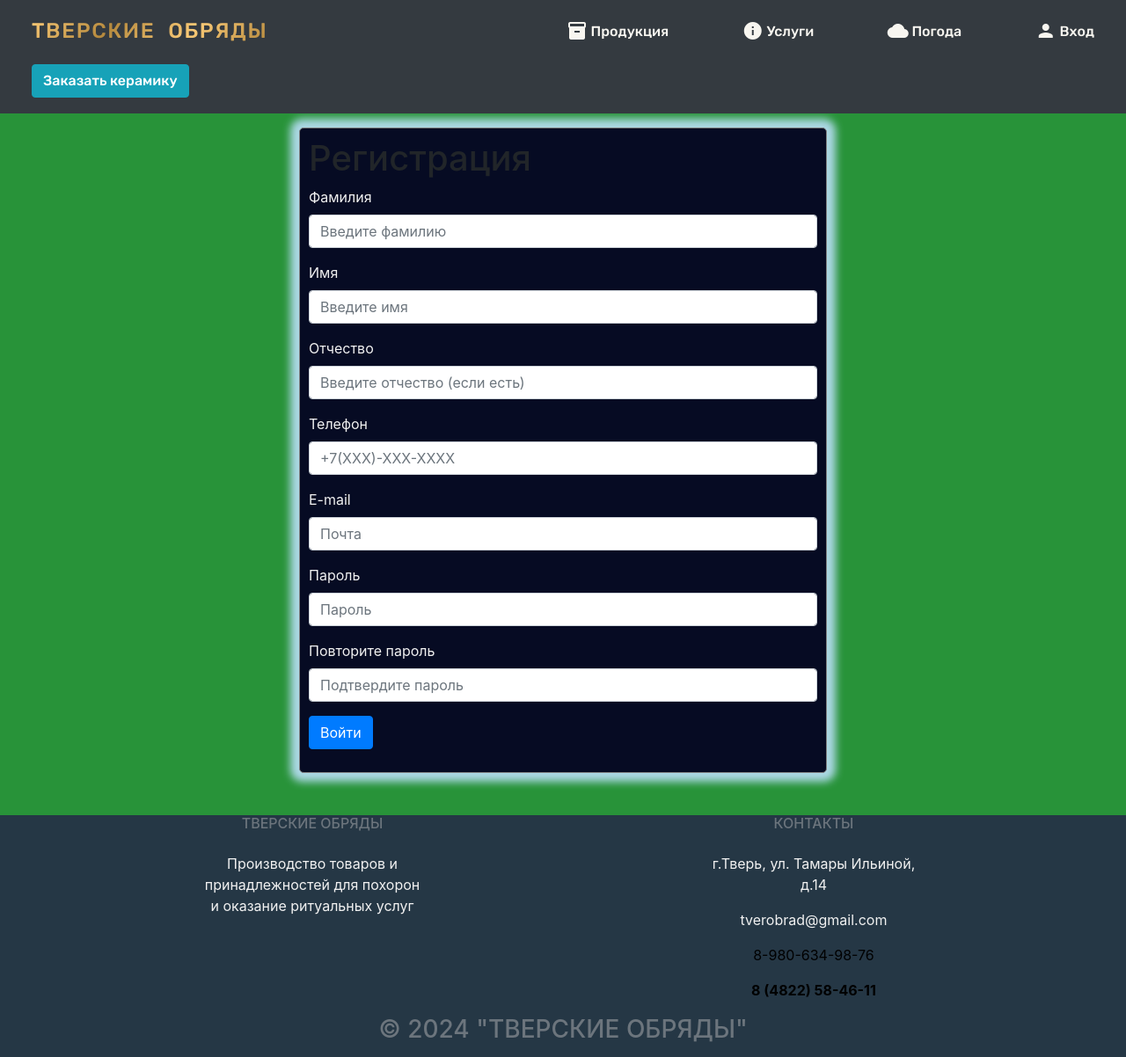
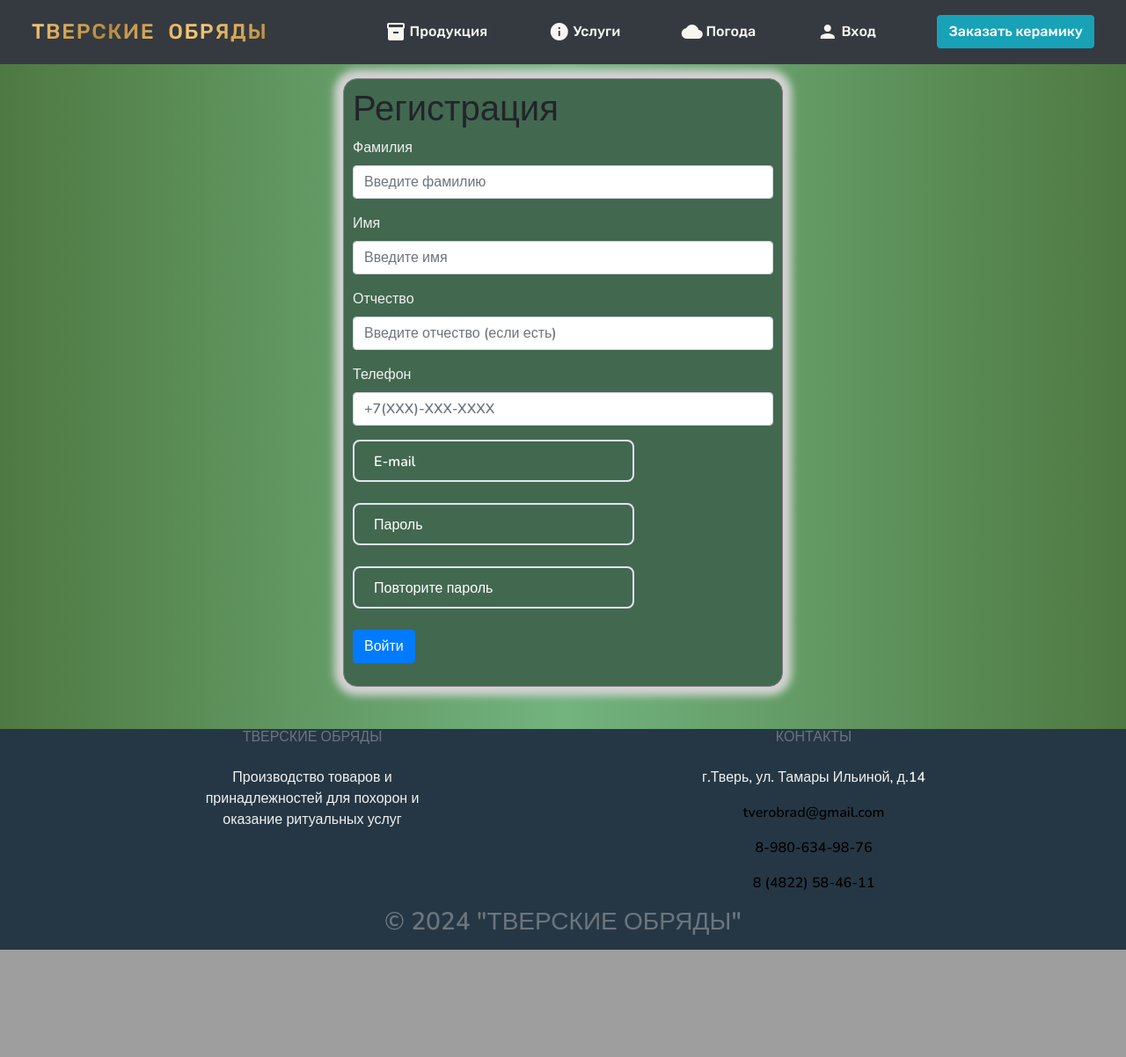
Before and after one commit to nikorai-prog/Website, a Flask app: page /register in a window 1280 px wide. Shown: the part 481-1683 px from the top of the page at 88% size. After the commit the page ends 1561 px from the top, so only its background shows below. Run offline with Flask 3, Linux system fonts and the light colour scheme; parts of the project's set-up code (start-up, migrations or seed data) failed here and were passed over; some libraries are stand-ins or nearby versions.

Commit message:
цвет

```diff
--- a/static/css/style.css
+++ b/static/css/style.css
@@ -1,17 +1,26 @@
 /****************************\
-    Цвета
+    Основные переменные
 \****************************/
 
 :root {
+    /* Цвета */
     --text-color: #f1f1f1;
     --footer-bg-color: #253745;
 
+    /* Шрифты */
     --main-font: 'Rubik', sans-serif;
     --font1: 'Nunito', sans-serif;
 
 
     --main-font-size: 1.5rem;
     --font1-weight: 600;
+
+    --main-border-radius: 1em;
+
+    --login-form-bg: #436850;
+
+    /* Градиент */
+    --main-gradient: linear-gradient(135deg, #F9C976, #B5893D, #F9C976, #B5893D);
 }
 
 /****************************
@@ -188,10 +197,18 @@ p, li {
     color: var(--text-color);
 }
 
+body {
+     background-color: #289339;
+    /* background: linear-gradient(45deg, #000, #dfd1c5); */
+    /* background-image: url('../img/background.jpg'); */
+    background-size: 100% 100%;
+    background-repeat: repeat;
+    background: linear-gradient(90deg, #4f7942, #72B37E 50%, #4f7942);
+    font-family: var(--font1);
+}
+
 html {
     scroll-behavior: smooth;
-    font-family: var(--font1);
-    font-weight: var(--font1-weight);
 }
 
 .sticky {
@@ -213,7 +230,7 @@ li, a, button {
 
 header {
     /* background-image: url({{ url_for('static', filename='img/chrome_YF0RuQNbcl.jpg') }}); */
-    background-image: url('../img/4fdb79e4-49d7-4f5b-bcec-3288958972cd.jpg');
+    background-image: url('../img/d48cb6c8-087b-4816-a72e-1916966ff833.jpg');
     background-size: 100% auto;
     background-position: center;
     height: 60vh;
@@ -227,16 +244,6 @@ header {
 
 header img {
     width: 120px;
-}
-
-
-
-body {
-     background-color: #289339;
-    /* background: linear-gradient(45deg, #000, #dfd1c5); */
-    /* background-image: url('../img/background.jpg'); */
-    background-size: 100% 100%;
-    background-repeat: repeat;
 }
 
 #display_image {
@@ -346,12 +353,13 @@ main {
 form.login_form {
     margin-left: auto;
     margin-right: auto;
-    max-width: 600px;
-    background-color: #060b23;
+    align-items: center;
+    max-width: 500px;
+    background-color: var(--login-form-bg);
     border: 1px solid gray;
-    border-radius: 5px;
+    border-radius: var(--main-border-radius);
     padding: 10px;
-    box-shadow: 0px 0px 10px 10px lightblue;
+    box-shadow: 0px 0px 10px 10px lightgrey;
 }
 ul {
     list-style: none;
@@ -361,8 +369,8 @@ ul {
 a.phone_number:hover {
     color: #00ffff;
     text-decoration: none;
-    background: linear-gradient(90deg, #F9C976, #B5893D, #F9C976, #B5893D, #F9C976);
-    background-size: 400%;
+    background: var(--main-gradient);
+    /* background: linear-gradient(135deg, #F9C976, #B5893D, #F9C976, #B5893D, #F9C976); */
     -webkit-text-fill-color: transparent;
     -webkit-background-clip: text;
     animation: animate 10s linear infinite;
@@ -436,11 +444,11 @@ nav ul li a.logo {
     -webkit-background-size: 500%;
     background-size: 500%;*/
     margin: 0;
-    margin-right: 20vw;
+    margin-right: 5vw;
     position: static;
     top: 35%;
     left: 20%;
-    background: linear-gradient(135deg, #F9C976, #B5893D, #F9C976, #B5893D);
+    background: var(--main-gradient);
     font-size: 1.5rem;
     font-family: var(--main-font);
     letter-spacing: 0.1rem;
@@ -667,6 +675,10 @@ body {
     cursor: text;
     transition: top 200ms ease-in, left 200ms ease-in, font-size 200ms ease-in;
     background-color: #060b23;
+    /* background-color: var(--login-form-bg); */
+  }
+  form.login_form .form__label {
+    background-color: var(--login-form-bg);
   }
 
 /*
--- a/templates/base.html
+++ b/templates/base.html
@@ -1,5 +1,5 @@
 <!DOCTYPE html>
-<html lang="ru" xmlns="http://www.w3.org/1999/html">
+<html lang="ru">
     <head>
         <meta charset="utf-8">
         <meta name="viewport" content="width=device-width, initial-scale=1, shrink-to-fit=no">
@@ -80,7 +80,7 @@
                       <!-- Links -->
                       <h6 class="text-uppercase fw-bold mb-4">Контакты</h6>
                       <p><i class="fas fa-home me-3"></i>г.Тверь, ул. Тамары Ильиной, д.14</p>
-                      <p><i class="fas fa-envelope me-3"></i>tverobrad@gmail.com</p>
+                      <p><a class="phone_number" href="mailto:tverobrad@gmail.com">tverobrad@gmail.com</a></p>
                       <p><a class="phone_number" href="tel:89806349876">8-980-634-98-76</a></p>
                       <p><strong><a class="phone_number" href="tel:84822584611">8 (4822) 58-46-11</a></strong></p>
                     </div>
--- a/templates/index.html
+++ b/templates/index.html
@@ -140,6 +140,6 @@
     <div style="position:relative;overflow:hidden;">
         <a href="https://yandex.ru/maps/org/tverskiye_obryady/1002885724/?utm_medium=mapframe&utm_source=maps" style="color:#eee;font-size:12px;position:absolute;top:0px;">Тверские обряды</a>
         <a href="https://yandex.ru/maps/14/tver/category/funeral_services/184108367/?utm_medium=mapframe&utm_source=maps" style="color:#eee;font-size:12px;position:absolute;top:14px;">Ритуальные услуги в Твери</a>
-        <iframe src="https://yandex.ru/map-widget/v1/?ll=35.925299%2C56.839336&mode=search&oid=1002885724&ol=biz&z=16.62" width="560" height="400" frameborder="1" allowFullscreen style="position:relative;"></iframe>
+        <iframe src="https://yandex.ru/map-widget/v1/?ll=35.925299%2C56.839336&mode=search&oid=1002885724&ol=biz&z=16.62" width="100%" height="400" frameborder="1" allowFullscreen style="position:relative;"></iframe>
     </div>
 {% endblock %}
--- a/templates/login.html
+++ b/templates/login.html
@@ -2,7 +2,8 @@
 
 {% block content %}
     <form class="login_form" action="" method="post">
-        <h1 class="center">Авторизация</h1>
+        <!-- class="center" -->
+        <h1>Авторизация</h1>
         {{ form.hidden_tag() }}
         <!-- <div class="form">
             <input type="text" id="email" class="form__input" autocomplete="on" placeholder=" ">
@@ -17,6 +18,7 @@
                 </div>
             {% endfor %}
         </div>
+        <br>
         <div class="form">
             {{ form.password(class="form__input", type="password",autocomplete="on", placeholder=" ") }}
             {{ form.password.label(class="form__label") }}
@@ -26,6 +28,7 @@
                 </div>
             {% endfor %}
         </div>
+        <br>
         <!-- <p>
             {{ form.email.label }}<br>
             {{ form.email(class="form-control", type="email", placeholder="Почта") }}
--- a/templates/register.html
+++ b/templates/register.html
@@ -40,33 +40,36 @@
                 </p>
             {% endfor %}
         </p>
-        <p>
-            {{ form.email.label }}<br>
-            {{ form.email(class="form-control", type="email", placeholder="Почта") }}
+        <div class="form">
+            {{ form.email(class="form__input", type="email", autocomplete="on", placeholder=" ") }}
+            {{ form.email.label(class="form__label") }}
             {% for error in form.email.errors %}
-                <p class="alert alert-danger" role="alert">
+                <div class="alert alert-danger" role="alert">
                     {{ error }}
-                </p>
+                </div>
             {% endfor %}
-        </p>
-        <p>
-            {{ form.password.label }}<br>
-            {{ form.password(class="form-control", type="password", placeholder="Пароль") }}
+        </div>
+        <br>
+        <div class="form">
+            {{ form.password(class="form__input", type="password",autocomplete="on", placeholder=" ") }}
+            {{ form.password.label(class="form__label") }}
             {% for error in form.password.errors %}
-                <p class="alert alert-danger" role="alert">
+                <div class="alert alert-danger" role="alert">
                     {{ error }}
-                </p>
+                </div>
             {% endfor %}
-        </p>
-        <p>
-        {{ form.password_again.label }}<br>
-        {{ form.password_again(class="form-control", type="password", placeholder="Подтвердите пароль") }}
-        {% for error in form.password_again.errors %}
-            <p class="alert alert-danger" role="alert">
-                {{ error }}
-            </p>
-        {% endfor %}
-        </p>
+        </div>
+        <br>
+        <div class="form">
+            {{ form.password_again(class="form__input", type="password",autocomplete="on", placeholder=" ") }}
+            {{ form.password_again.label(class="form__label") }}
+            {% for error in form.password_again.errors %}
+                <div class="alert alert-danger" role="alert">
+                    {{ error }}
+                </div>
+            {% endfor %}
+        </div>
+        <br>
         <p>{{form.submit(type="submit", class="btn btn-primary") }}</p>
         {{message}}
     </form>
```
